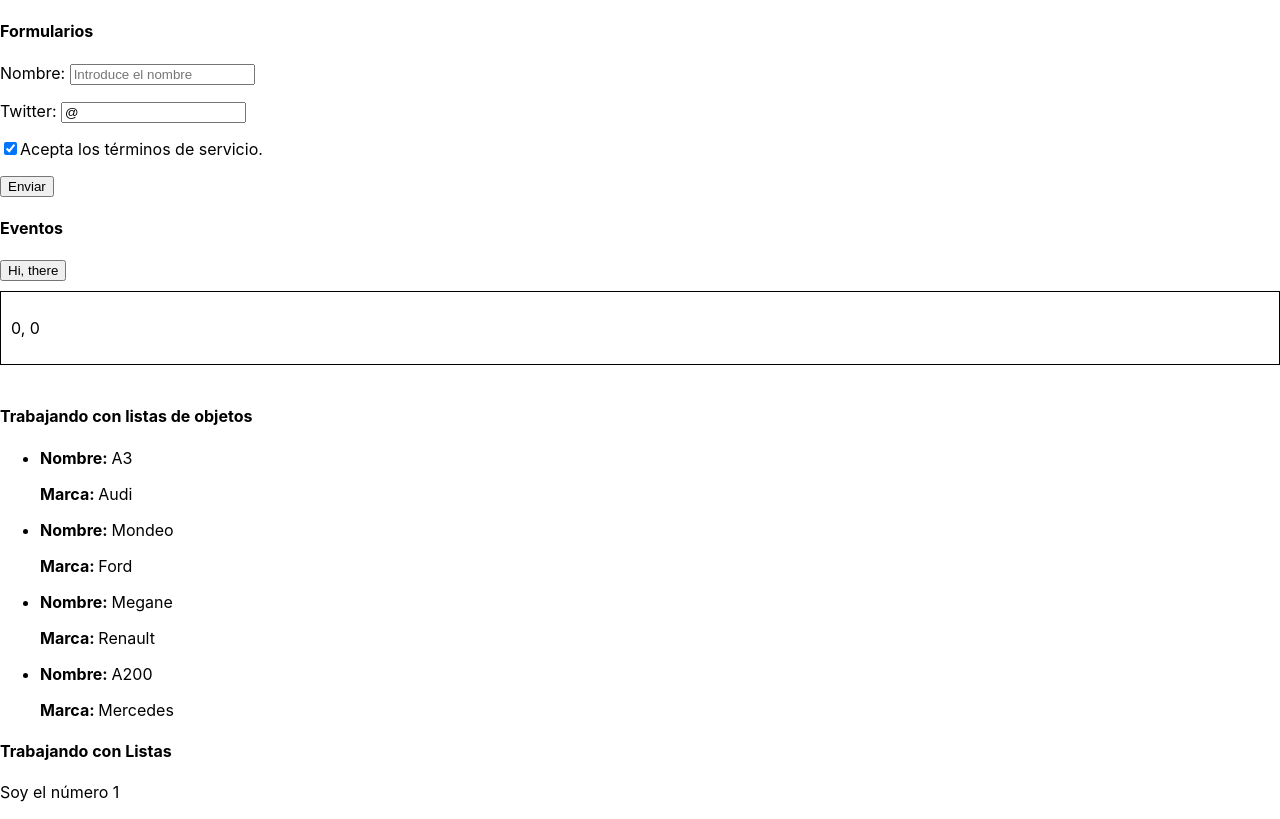
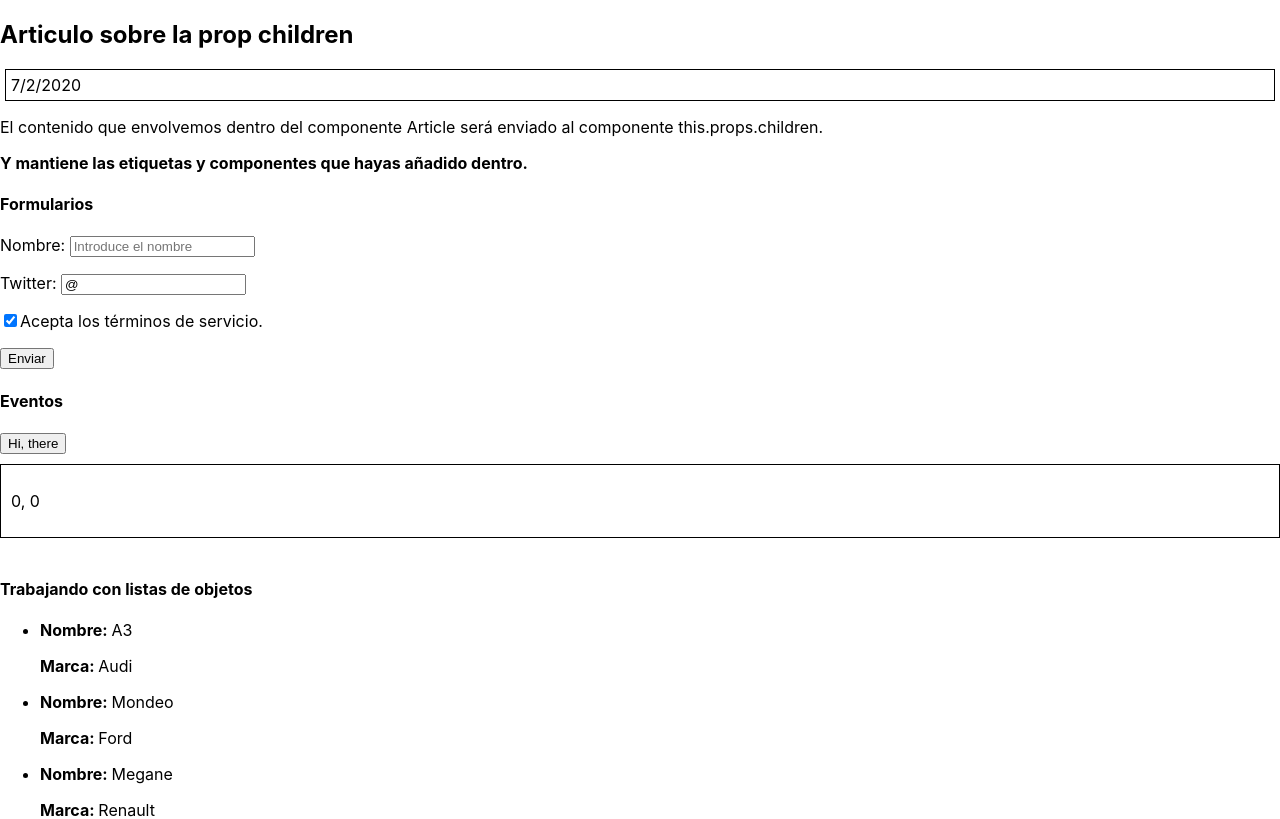
Before and after one commit to walbertjr12/ReactJsCourse, a React (Create React App) app: page / in a window 1280 px wide. Shown: the top 819 px of the page. Built offline with nearby package versions, Linux system fonts and the light colour scheme.

Commit message:
SEC 7 Terminada

```diff
--- a/package.json
+++ b/package.json
@@ -6,6 +6,7 @@
     "@testing-library/jest-dom": "^4.2.4",
     "@testing-library/react": "^9.3.2",
     "@testing-library/user-event": "^7.1.2",
+    "prop-types": "15.7.2",
     "react": "^16.13.1",
     "react-dom": "^16.13.1",
     "react-scripts": "3.4.1"
--- a/src/App.js
+++ b/src/App.js
@@ -1,4 +1,5 @@
 import React, {Component} from 'react';
+import PropTypes from 'prop-types'
 import logo from './logo.svg';
 import './App.css';
 import ConditionalSection from './sections/conditional';
@@ -89,6 +90,42 @@ class CarItem extends Component{
   }
 }
 
+class Box extends Component{
+  render(){
+    return (
+      <div style={{border:'1px solid #000', margin:5, padding: 5}}>
+        {this.props.children}
+      </div>
+    )
+  }
+}
+
+class Article extends Component {
+  static propTypes = {
+    author: PropTypes.string.isRequired
+  }
+  /*constructor(props){
+    super(props)
+    if(typeof props.author == 'undefined'){
+      console.warn('author prop is required')
+      throw new Error('author prop is required')
+    }
+  }*/
+  render() {
+    const {author, children, date, title} = this.props
+    return (
+      <section>
+        <h2>{title}</h2>
+        {author && <p><em>Escrito por {author}</em></p>}
+        <Box>{date}</Box>
+        <article>
+          {children}
+        </article>
+      </section>
+    )
+  }
+}
+
 class App extends Component {
   constructor(){
     super()
@@ -113,6 +150,13 @@ class App extends Component {
     const numbers = [1,1,3,4,5];
     return (
       <div>
+        <Article
+
+          date = {new Date().toLocaleDateString()}
+          title='Articulo sobre la prop children'>
+            <p>El contenido que envolvemos dentro del componente Article será enviado al componente this.props.children.</p>
+            <strong>Y mantiene las etiquetas y componentes que hayas añadido dentro.</strong>
+        </Article>
         <Forms/>
         <div>
           <h4>Eventos</h4>
```
Also changed, not shown: Comandos.txt (added).
